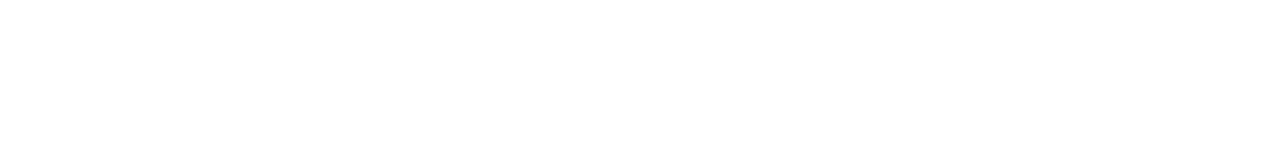
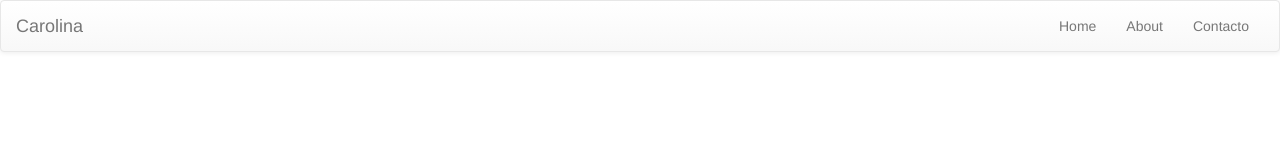
Before and after one commit to ccarril/desafio_007, a plain HTML site: page index.html in a window 1280 px wide. Drawn offline with nearby package versions, Linux system fonts and the light colour scheme.

Commit message:
barra de navegación

```diff
--- a/index.html
+++ b/index.html
@@ -1,9 +1,46 @@
 <!DOCTYPE html>
 <html>
 <head>
-	<title></title>
+	<title>Bootstrap | Ejercicio Latam</title>
+ 	<meta charset="utf-8">
+	 <meta name="viewport" content="width=device-width, initial-scale=1">
+
+	<!-- Latest compiled and minified CSS -->
+	<link rel="stylesheet" href="http://netdna.bootstrapcdn.com/bootstrap/3.1.1/css/bootstrap.min.css">
+
+	<!-- Optional theme -->
+	<link rel="stylesheet" href="http://netdna.bootstrapcdn.com/bootstrap/3.1.1/css/bootstrap-theme.min.css">
+
+	<script type="text/javascript" src="js/jquery-3.3.1.js"></script>
+
+	<!-- Latest compiled and minified JavaScript -->
+	<script src="http://netdna.bootstrapcdn.com/bootstrap/3.1.1/js/bootstrap.min.js"></script>
 </head>
 <body>
+<!-- Barra de navegación -->
+<nav class="navbar navbar-default" role="navigation">
+  <div class="container-fluid">
+    <!-- Brand and toggle get grouped for better mobile display -->
+    <div class="navbar-header">
+      <button type="button" class="navbar-toggle" data-toggle="collapse" data-target="#bs-example-navbar-collapse-1">
+        <span class="sr-only">Toggle navigation</span>
+        <span class="icon-bar"></span>
+        <span class="icon-bar"></span>
+        <span class="icon-bar"></span>
+      </button>
+      <a class="navbar-brand" href="#">Carolina</a>
+    </div>
 
+    <!-- Collect the nav links, forms, and other content for toggling -->
+    <div class="collapse navbar-collapse" id="bs-example-navbar-collapse-1">
+      <ul class="nav navbar-nav navbar-right">
+        <li><a href="#">Home</a></li>
+        <li><a href="#">About</a></li>
+        <li><a href="#">Contacto</a></li>
+      </ul>
+    </div><!-- /.navbar-collapse -->
+  </div><!-- /.container-fluid -->
+</nav>
+<!-- Barra de navegación -->
 </body>
 </html>
```
Also changed, not shown: assets/images/1.jpg (added), assets/images/10.jpg (added), assets/images/2.jpg (added), assets/images/3.jpg (added), assets/images/4.jpg (added), assets/images/5.jpg (added), assets/images/6.jpg (added), assets/images/7.jpg (added), assets/images/8.jpg (added), assets/images/9.jpg (added), assets/images/bg.jpg (added), assets/images/bg2.jpg (added), assets/images/logo.png (added), 5 other files.
